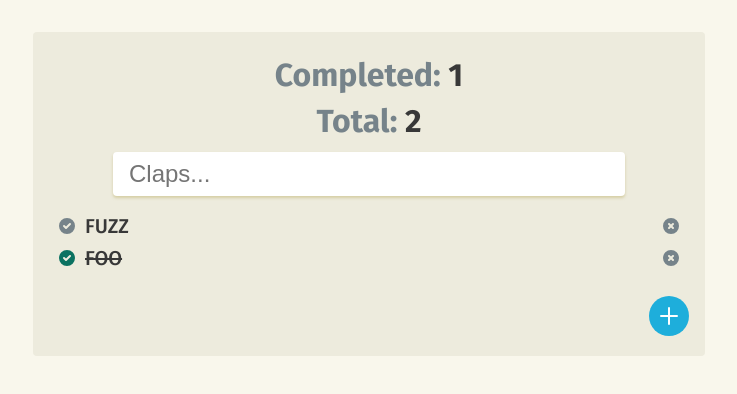
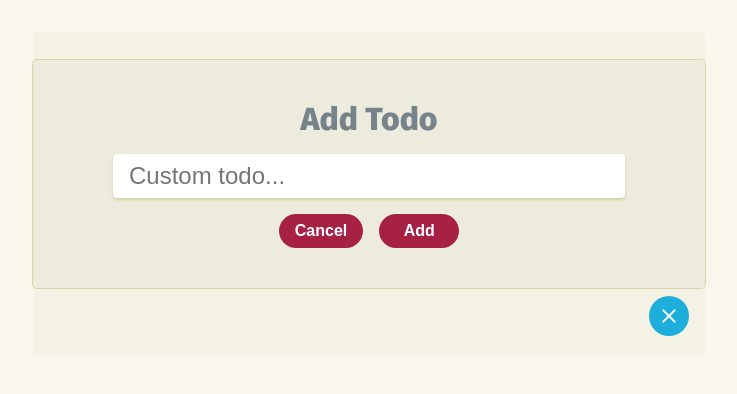
Before and after one commit to freddydc/mine-clap, a React (Vite) app: page / in a window 1280 px wide. Both pictures are taken after a click on the button 940 px from the left and 316 px from the top of the page. Shown: the top 394 px of the page, without its empty margins (271-1008 px from the left). Built offline with nearby package versions, Linux system fonts and the light colour scheme.

Commit message:
Adding Modal

```diff
--- a/index.html
+++ b/index.html
@@ -12,6 +12,7 @@
   </head>
   <body>
     <div id="root"></div>
+    <div id="modal"></div>
     <script type="module" src="/src/main.jsx"></script>
   </body>
 </html>
--- a/src/components/Layout/Layout.jsx
+++ b/src/components/Layout/Layout.jsx
@@ -5,10 +5,18 @@ import { TodoView } from '../TodoView'
 import { TodoCreator } from '../TodoCreator'
 import { TodoContext } from '../context'
 import { useContext } from 'react'
+import { Modal } from '../Modal'
+import { TodoForm } from '../TodoForm'
 
 export const Layout = () => {
-  const { todoList, filteredTodo, consumeTodo, removeTodo, loading } =
-    useContext(TodoContext)
+  const {
+    todoList,
+    filteredTodo,
+    consumeTodo,
+    removeTodo,
+    loading,
+    showModal
+  } = useContext(TodoContext)
 
   return (
     <>
@@ -39,6 +47,11 @@ export const Layout = () => {
           ))
         )}
       </TodoList>
+      {!!showModal && (
+        <Modal>
+          <TodoForm />
+        </Modal>
+      )}
       <TodoCreator />
     </>
   )
--- /dev/null
+++ b/src/components/Modal/Modal.jsx
@@ -0,0 +1,9 @@
+import { createPortal } from 'react-dom'
+import styles from './Modal.module.css'
+
+export const Modal = ({ children }) => {
+  return createPortal(
+    <div className={styles.container}>{children}</div>,
+    document.getElementById('modal')
+  )
+}
--- /dev/null
+++ b/src/components/Modal/Modal.module.css
@@ -0,0 +1,10 @@
+.container {
+  position: fixed;
+  display: flex;
+  justify-content: center;
+  background-color: rgb(249 247 236 / 0.6);
+  min-height: 100vh;
+  top: 0;
+  left: 0;
+  right: 0;
+}
--- /dev/null
+++ b/src/components/Modal/index.js
@@ -0,0 +1 @@
+export { Modal } from './Modal'
--- a/src/components/TodoCreator/TodoCreator.jsx
+++ b/src/components/TodoCreator/TodoCreator.jsx
@@ -1,13 +1,17 @@
+import { useContext } from 'react'
+import { TodoContext } from '../context'
 import styles from './TodoCreator.module.css'
 
 export const TodoCreator = () => {
-  const createTodo = msg => {
-    alert(msg)
+  const { showModal, setShowModal } = useContext(TodoContext)
+
+  const createTodo = () => {
+    setShowModal(previousValue => !previousValue)
   }
 
   return (
-    <div className={styles.container}>
-      <button onClick={() => createTodo('Add Todo')}>
+    <div className={`${styles.container} ${showModal && styles.close}`}>
+      <button onClick={createTodo}>
         <svg
           xmlns="http://www.w3.org/2000/svg"
           fill="none"
--- a/src/components/TodoCreator/TodoCreator.module.css
+++ b/src/components/TodoCreator/TodoCreator.module.css
@@ -2,6 +2,7 @@
   display: flex;
   justify-content: flex-end;
   margin-top: 1rem;
+  z-index: 50;
 }
 
 .container svg {
@@ -18,3 +19,7 @@
   cursor: pointer;
   border: 0;
 }
+
+.close button {
+  transform: rotate(45deg);
+}
--- /dev/null
+++ b/src/components/TodoForm/TodoForm.jsx
@@ -0,0 +1,32 @@
+import { useContext } from 'react'
+import { TodoContext } from '../context'
+import styles from './TodoForm.module.css'
+
+export const TodoForm = () => {
+  const { setShowModal } = useContext(TodoContext)
+
+  const handleCancel = () => {
+    setShowModal(previousValue => !previousValue)
+  }
+
+  const handleSubmit = e => {
+    e.preventDefault()
+  }
+
+  return (
+    <div className={styles.container}>
+      <h1>Add Todo</h1>
+      <div>
+        <form onSubmit={handleSubmit}>
+          <input placeholder="Custom todo..." />
+          <div>
+            <button type="button" onClick={handleCancel}>
+              Cancel
+            </button>
+            <button type="submit">Add</button>
+          </div>
+        </form>
+      </div>
+    </div>
+  )
+}
--- /dev/null
+++ b/src/components/TodoForm/TodoForm.module.css
@@ -0,0 +1,61 @@
+.container {
+  --shadow: 0 0 0 1px #a8973859;
+  display: flex;
+  flex-direction: column;
+  background-color: var(--main-bg-dark);
+  border-radius: 0.25rem;
+  padding: 2.5rem 1rem;
+  margin: 3.75rem 1rem;
+  box-shadow: var(--shadow);
+  height: 100%;
+  width: 42rem;
+}
+
+.container div {
+  display: flex;
+  justify-content: center;
+}
+
+.container button {
+  font-size: 1rem;
+  font-weight: 700;
+  min-width: 5rem;
+  margin: 0 0.5rem;
+  padding: 0.5rem 1rem;
+  background-color: #a72145;
+  border-radius: 9999px;
+  cursor: pointer;
+  color: #fff;
+  border: 0;
+}
+
+.container h1 {
+  display: flex;
+  justify-content: center;
+  font-size: 2rem;
+  font-weight: 800;
+  color: #76838a;
+  margin: 0;
+}
+
+.container input,
+.container input:focus {
+  --shadow: 0 2px 3px #a8973859;
+  border: 0;
+  outline: 0;
+  margin: 1rem 0;
+  padding: 0.5rem 1rem;
+  color: var(--main-color);
+  border-radius: 0.25rem;
+  background-color: #fff;
+  box-shadow: var(--shadow);
+  font-size: 1.5rem;
+  font-weight: 500;
+  width: 100%;
+}
+
+@media (min-width: 640px) {
+  .container form {
+    width: 32rem;
+  }
+}
--- /dev/null
+++ b/src/components/TodoForm/index.js
@@ -0,0 +1 @@
+export { TodoForm } from './TodoForm'
--- a/src/components/context.jsx
+++ b/src/components/context.jsx
@@ -23,6 +23,8 @@ export function TodoProvider({ children }) {
     loading
   } = useLocalStorage('TODO_LIST', staticTodoList)
   const [searchTerm, setSearchTerm] = useState('')
+
+  const [showModal, setShowModal] = useState(false)
 
   const completedTodo = todoList.filter(todo => !!todo.completed).length
   const totalTodo = todoList.length
@@ -61,7 +63,9 @@ export function TodoProvider({ children }) {
     setSearchTerm,
     consumeTodo,
     removeTodo,
-    loading
+    loading,
+    showModal,
+    setShowModal
   }
 
   return <TodoContext.Provider value={value}>{children}</TodoContext.Provider>
```
